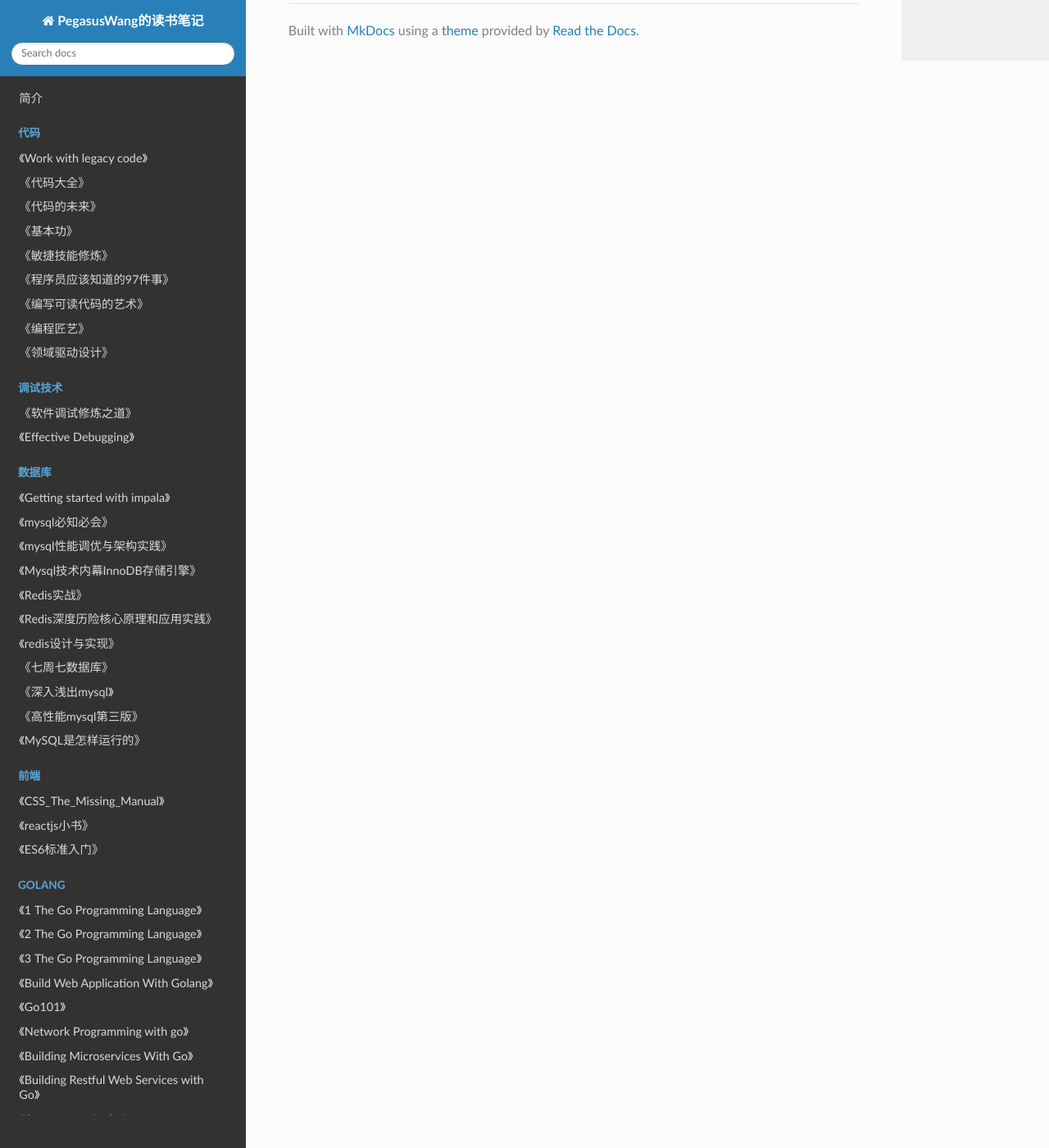
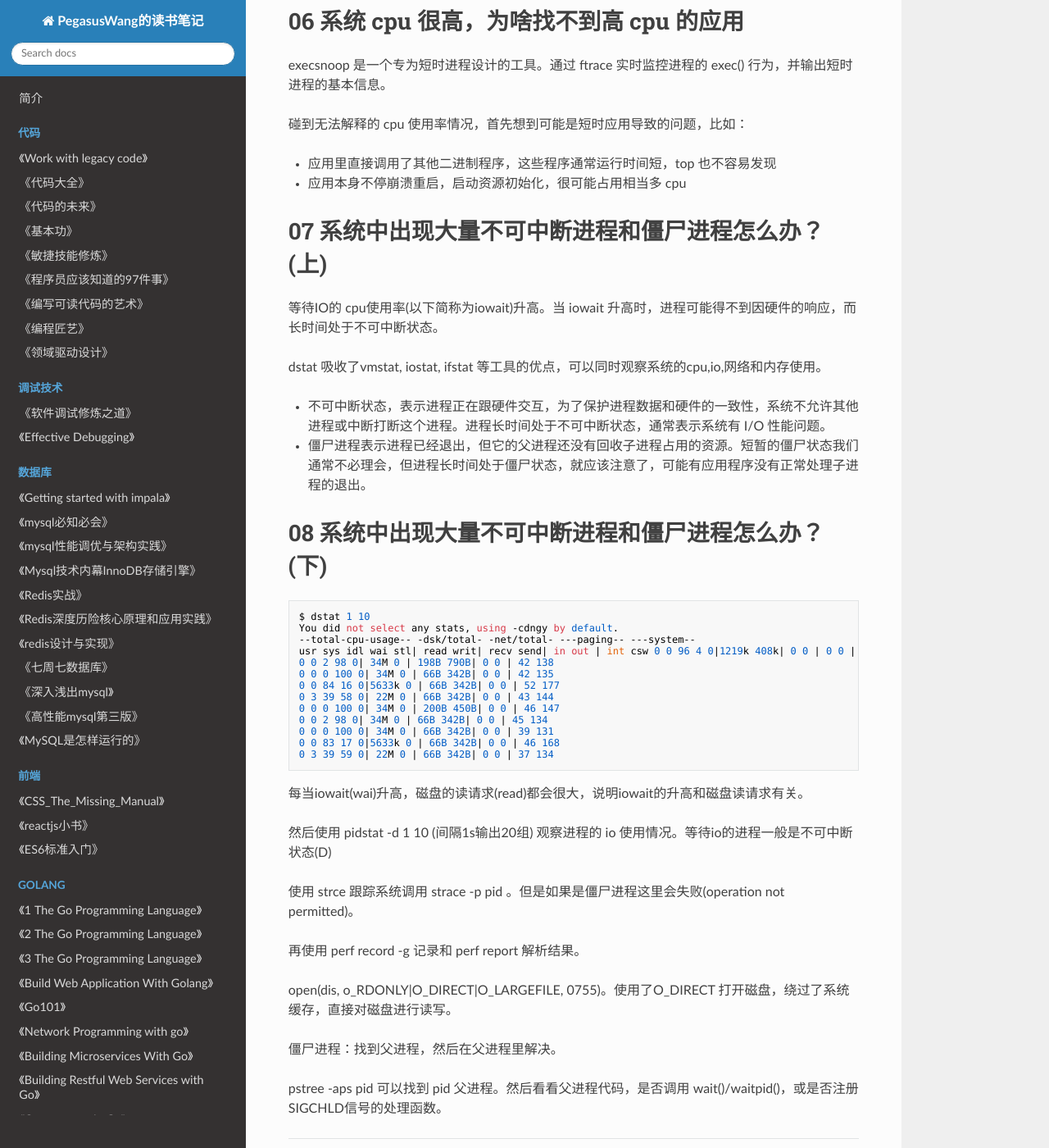
Before and after one commit to PegasusWang/booknotes, an MkDocs documentation site: the page built from docs/lecture/网课/linux性能优化/linux性能优化.md, in a window 1280 px wide and 1400 px high, scrolled down 2042 px. Shown: the whole window at 82% size. Built offline with MkDocs 1.6.1, drawn with Linux system fonts in a browser that asks for light colours; nearby versions of some CDN libraries.

Commit message:
不可中断进程和僵尸进程

````diff
--- a/docs/lecture/网课/linux性能优化/linux性能优化.md
+++ b/docs/lecture/网课/linux性能优化/linux性能优化.md
@@ -71,3 +71,55 @@ sysbench 多线程基准测试工具， 模拟上线文切换过多场景。
 - perf record 记录，perf report 解析展示。
 - perf 加上参数-g 开启调用关系的采样
 - `perf top -g -p pid`
+
+# 06 系统 cpu 很高，为啥找不到高 cpu 的应用
+
+execsnoop 是一个专为短时进程设计的工具。通过 ftrace 实时监控进程的 exec() 行为，并输出短时进程的基本信息。
+
+碰到无法解释的 cpu 使用率情况，首先想到可能是短时应用导致的问题，比如：
+
+- 应用里直接调用了其他二进制程序，这些程序通常运行时间短，top 也不容易发现
+- 应用本身不停崩溃重启，启动资源初始化，很可能占用相当多 cpu
+
+
+# 07 系统中出现大量不可中断进程和僵尸进程怎么办？(上)
+
+等待IO的 cpu使用率(以下简称为iowait)升高。当 iowait 升高时，进程可能得不到因硬件的响应，而长时间处于不可中断状态。
+
+dstat 吸收了vmstat, iostat, ifstat 等工具的优点，可以同时观察系统的cpu,io,网络和内存使用。
+
+- 不可中断状态，表示进程正在跟硬件交互，为了保护进程数据和硬件的⼀致性，系统不允许其他进程或中断打断这个进程。进程⻓时间处于不可中断状态，通常表示系统有 I/O 性能问题。
+- 僵⼫进程表示进程已经退出，但它的⽗进程还没有回收⼦进程占⽤的资源。短暂的僵⼫状态我们通常不必理会，但进程⻓时间处于僵⼫状态，就应该注意了，可能有应⽤程序没有正常处理⼦进程的退出。
+
+# 08 系统中出现大量不可中断进程和僵尸进程怎么办？(下)
+
+```
+$ dstat 1 10
+You did not select any stats, using -cdngy by default.
+--total-cpu-usage-- -dsk/total- -net/total- ---paging-- ---system--
+usr sys idl wai stl| read writ| recv send| in out | int csw 0 0 96 4 0|1219k 408k| 0 0 | 0 0 | 42 885
+0 0 2 98 0| 34M 0 | 198B 790B| 0 0 | 42 138
+0 0 0 100 0| 34M 0 | 66B 342B| 0 0 | 42 135
+0 0 84 16 0|5633k 0 | 66B 342B| 0 0 | 52 177
+0 3 39 58 0| 22M 0 | 66B 342B| 0 0 | 43 144
+0 0 0 100 0| 34M 0 | 200B 450B| 0 0 | 46 147
+0 0 2 98 0| 34M 0 | 66B 342B| 0 0 | 45 134
+0 0 0 100 0| 34M 0 | 66B 342B| 0 0 | 39 131
+0 0 83 17 0|5633k 0 | 66B 342B| 0 0 | 46 168
+0 3 39 59 0| 22M 0 | 66B 342B| 0 0 | 37 134
+```
+
+每当iowait(wai)升高，磁盘的读请求(read)都会很大，说明iowait的升高和磁盘读请求有关。
+
+然后使用 pidstat -d 1 10 (间隔1s输出20组)  观察进程的 io 使用情况。等待io的进程一般是不可中断状态(D)
+
+使用 strce 跟踪系统调用 strace -p pid 。但是如果是僵尸进程这里会失败(operation not permitted)。
+
+再使用 perf record -g 记录和 perf report 解析结果。
+
+open(dis, o_RDONLY|O_DIRECT|O_LARGEFILE, 0755)。使用了O_DIRECT 打开磁盘，绕过了系统缓存，直接对磁盘进行读写。
+
+
+僵尸进程：找到父进程，然后在父进程里解决。
+
+pstree -aps pid 可以找到  pid 父进程。然后看看父进程代码，是否调用 wait()/waitpid()，或是否注册SIGCHLD信号的处理函数。
````
